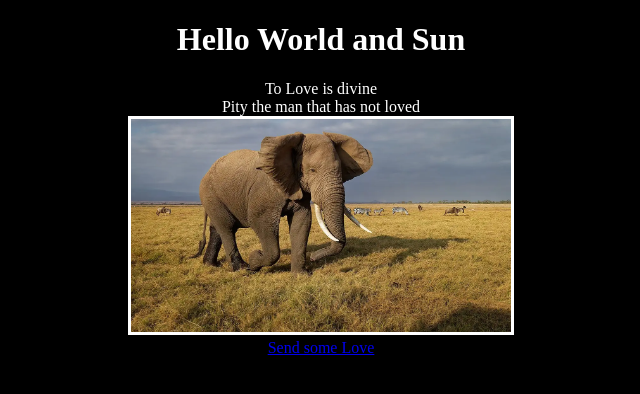
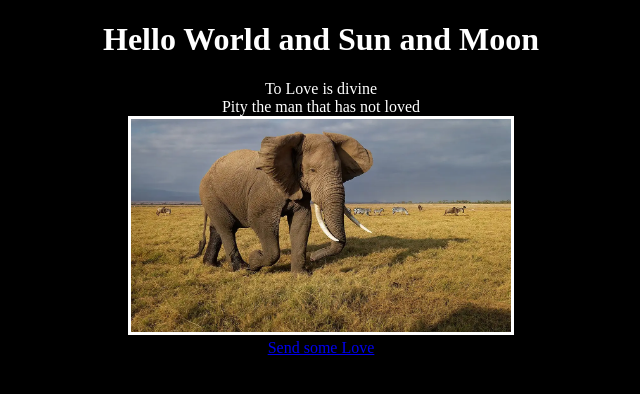
Before and after one commit to TavoGo/fablab-misc, a website: page node_server/public/index.html in a window 1280 px wide. Shown: the whole page, without its empty margins (319-959 px from the left). Drawn offline with Linux system fonts and the light colour scheme.

Commit message:
Add Moon

```diff
--- a/node_server/public/index.html
+++ b/node_server/public/index.html
@@ -11,7 +11,7 @@
     <title>My Simple WebPage</title>
   </header>
   <body>
-    <h1>Hello World and Sun</h1>
+    <h1>Hello World and Sun and Moon</h1>
     <div>To Love is divine</div>
     <div>Pity the man that has not loved</div>
     <span></span>
```
